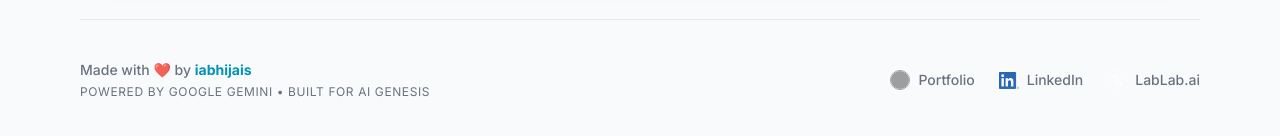
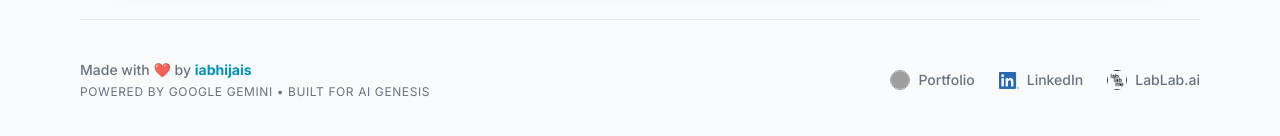
Before and after one commit to iabhijais/Project-Hawkkeyed-AI-Automation-System, a Next.js app: page / in a window 1280 px wide. Shown: the part 1215-1351 px from the top of the page. Built offline with nearby package versions, Linux system fonts and the light colour scheme; grey boxes are pictures that could not be loaded.

Commit message:
Fix LabLab.ai logo visibility by removing invert filter

```diff
--- a/app/page.tsx
+++ b/app/page.tsx
@@ -292,7 +292,7 @@ and offer a free 15-minute onboarding call next week.">💬 Client Follow-up Ema
                     src="/lablab.png"
                     alt="LabLab.ai"
                     fill
-                    className="object-cover invert dark:invert-0"
+                    className="object-cover"
                   />
                 </div>
                 <span className="group-hover:underline decoration-purple-500/50 underline-offset-4">LabLab.ai</span>
```
